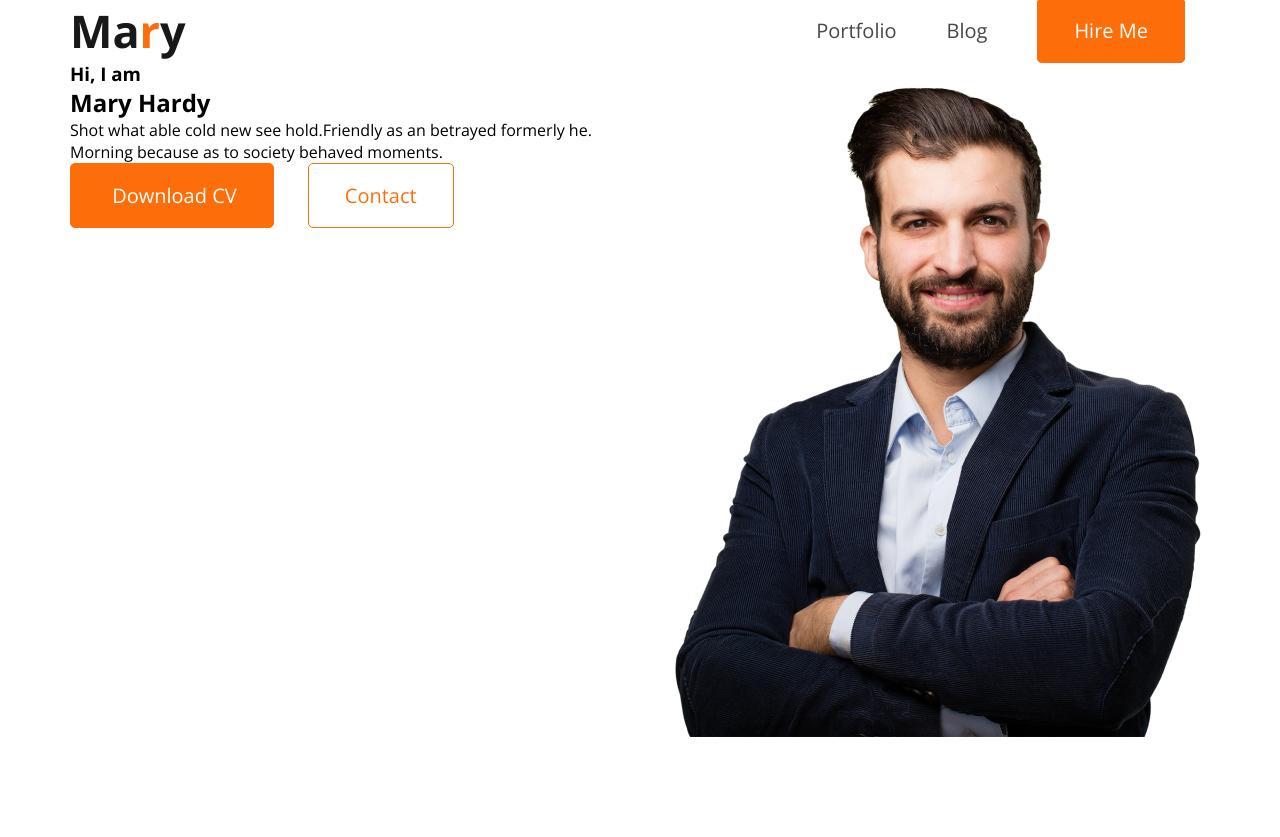
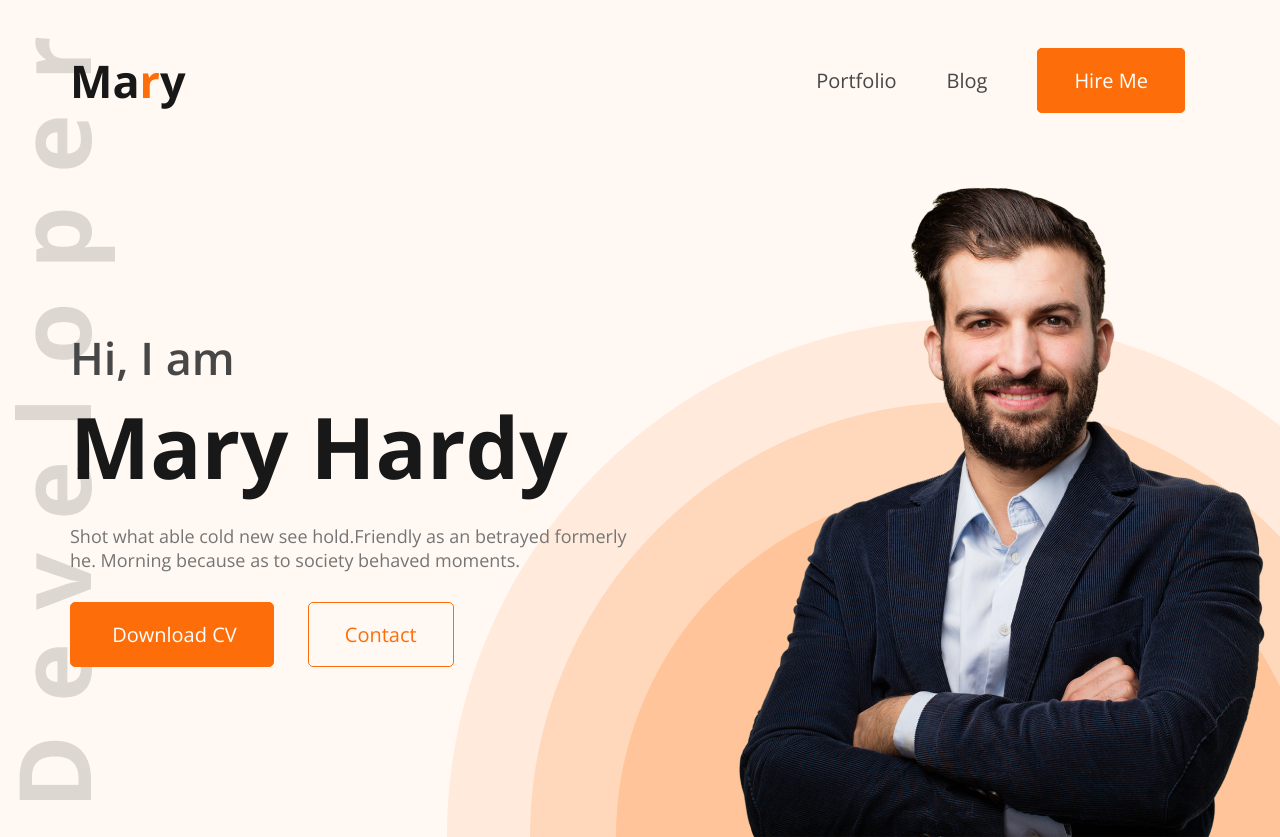
Before and after one commit to Dipta360/developer-portfolio, a plain HTML site: page index.html in a window 1280 px wide. Before the commit the page ends 800 px from the top, so only its background shows below. Drawn offline with nearby package versions, Linux system fonts and the light colour scheme; some icons are missing.

Commit message:
banner section added

```diff
--- a/styles/style.css
+++ b/styles/style.css
@@ -28,6 +28,13 @@
     margin-left: 30px;
 }
 /* Header Menu */
+header{
+    padding-top: 50px;
+    background-color: #FFF8F3;
+    background-image: url(../images/developer.png), url(../images/header_bg.png);
+    background-repeat: no-repeat;
+    background-position: 15px center, bottom right;
+}
 .header-nav{
     display: flex;
     justify-content: space-between;
@@ -53,4 +60,28 @@
 /* Banner */
 .header-banner{
     display: flex;
+    align-items: center;
+    margin-top: 45px;
 }
+.banner-subtitle{
+    color: #474747;
+    font-size: 45px;
+    font-weight: 600;
+}
+.banner-title{
+    color: #181818;
+    font-size: 85px;
+    font-weight: 700;
+}
+.banner-description{
+    color: #757575;
+    font-size: 18px;
+    width: 585px;
+    margin-bottom: 30px;
+    margin-top: 20px;
+}
+.banner-image img {
+    position: relative;
+    bottom: -5px;
+    left: 35px;
+}
```
